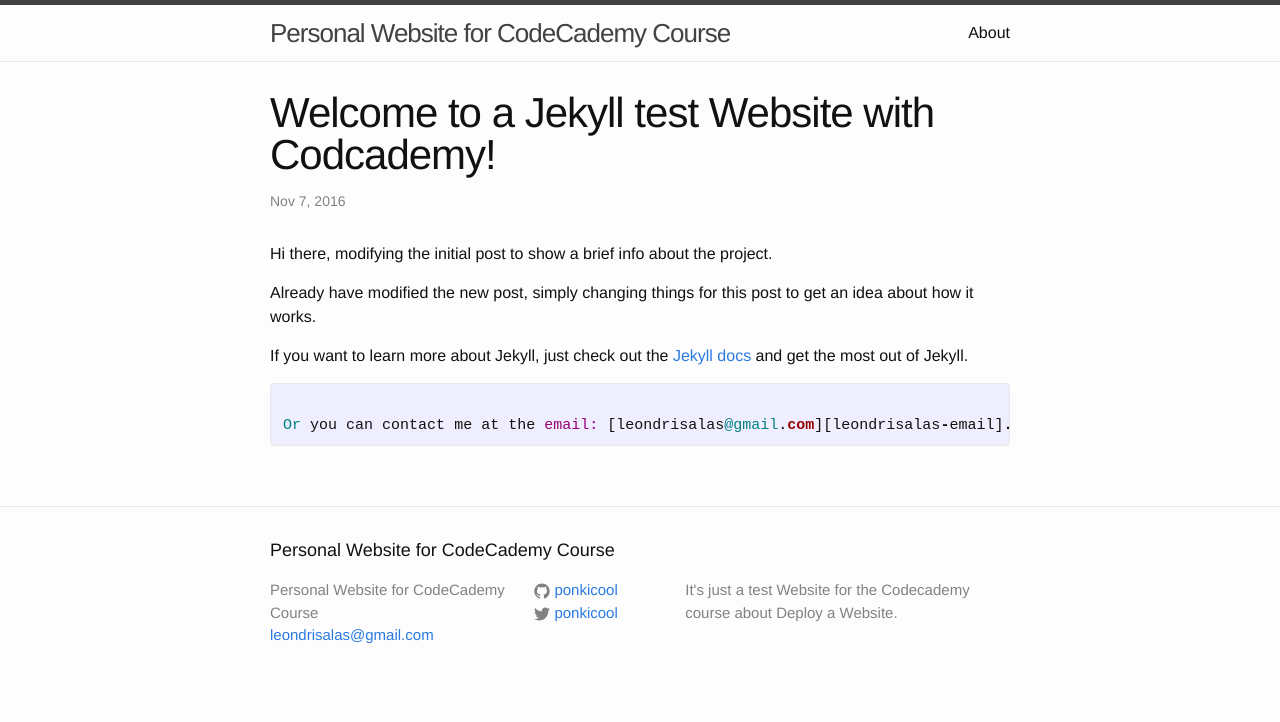
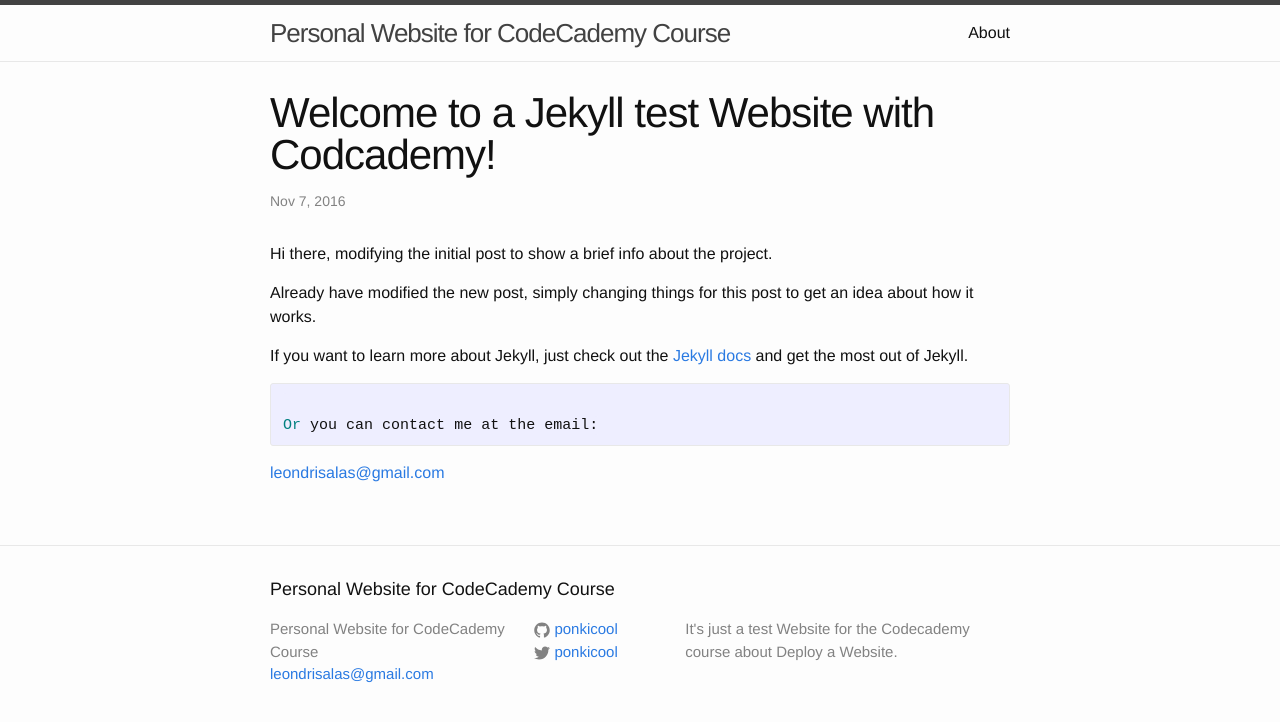
Before and after one commit to leondrisalas/leondrisalas.github.io, a Jekyll site: the page built from _posts/2016-11-07-welcome-to-jekyll.markdown, in a window 1280 px wide. Shown: the top 722 px of the page. Built offline with Jekyll 4.4.1, drawn with Linux system fonts in a browser that asks for light colours; part of the change alters nothing that is shown.

Commit message:
modifying email, highlight to see email ok.

```diff
--- a/_posts/2016-11-07-welcome-to-jekyll.markdown
+++ b/_posts/2016-11-07-welcome-to-jekyll.markdown
@@ -10,8 +10,8 @@ Already have modified the new post, simply changing things for this post to get
 
 If you want to learn more about Jekyll, just check out the [Jekyll docs][jekyll-docs] and get the most out of Jekyll.
 {% highlight ruby %}
-Or you can contact me at the email: [leondrisalas@gmail.com][leondrisalas-email].
-{% endhighlight %}
+Or you can contact me at the email:
+{% endhighlight %} [leondrisalas@gmail.com][leondrisalas-email]
 
 [jekyll-docs]: http://jekyllrb.com/docs/home
 [leondrisalas-email]: mailto:leondrisalas@gmail.com
```
